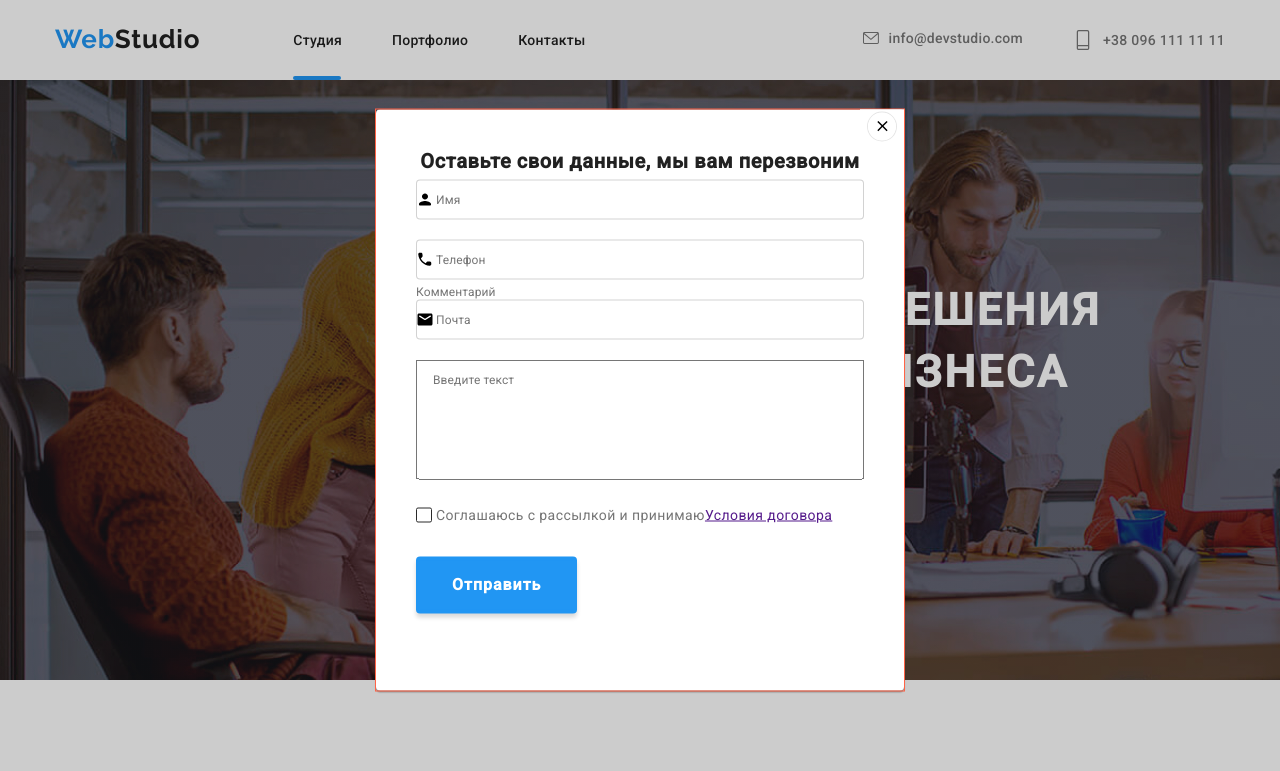
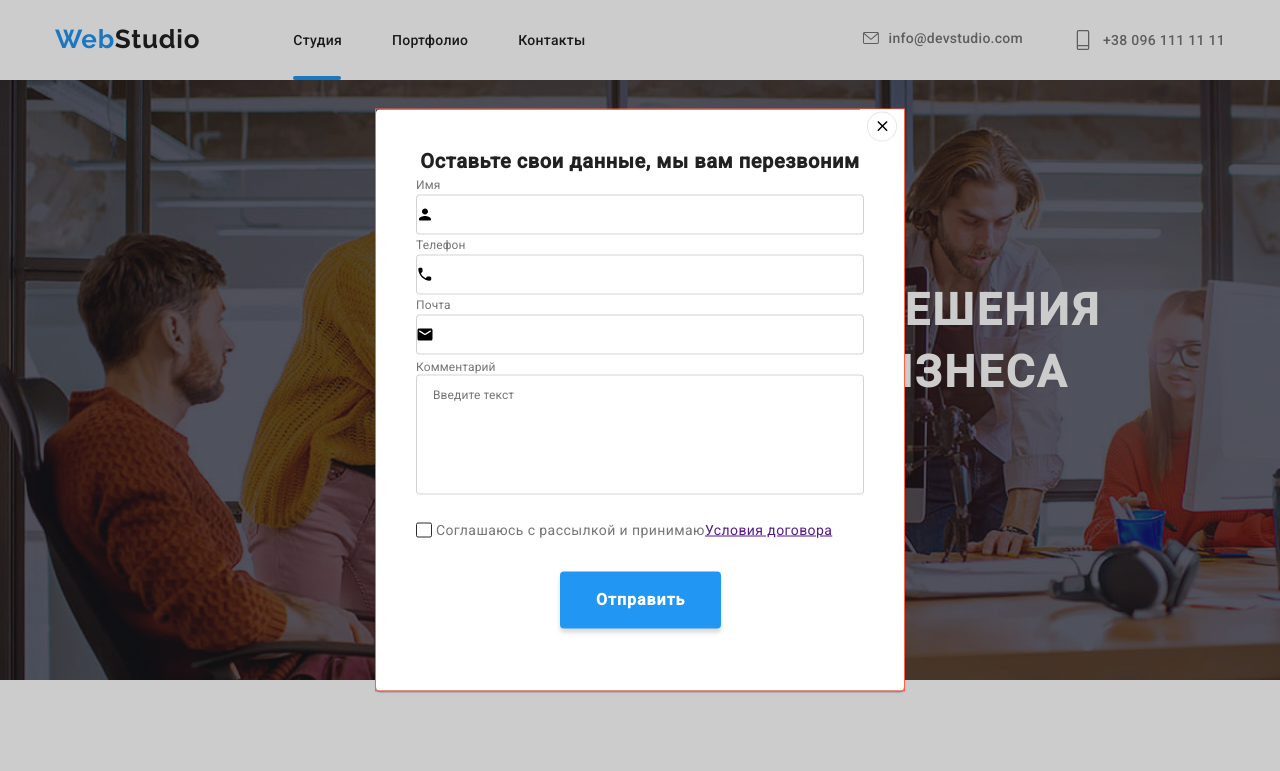
Before and after one commit to Serhii-Kolechko/goit-markup-hw-06, a plain HTML site: page index.html in a window 1280 px wide. Both pictures are taken after a click on the button "Заказать услугу". Shown: the top 771 px of the page. Drawn offline with nearby package versions, Linux system fonts and the light colour scheme.

Commit message:
Update main.css

```diff
--- a/css/main.css
+++ b/css/main.css
@@ -1605,15 +1605,20 @@ background-color: white;
 border: 1px solid rgba(0, 0, 0, 0.1);
 border-radius: 50%;
 }
-
+.icon-close:focus{
+  fill: var(--accent-color);
+}
   /* ДЗ НОМЕР 6 РИСУЕМ ФОРМУ */
 textarea{
   resize: none;
   position: relative;
+  border: 1px solid rgba(33, 33, 33, 0.2);
+  box-sizing: border-box;
+  border-radius: 4px;
 }
 .textarea-span{
   position: absolute;
-  top: 175px;
+  top: 250px;
   left: 40px;
   font-family: Roboto;
   font-style: normal;
@@ -1621,6 +1626,7 @@ textarea{
   font-size: 12px;
   line-height: 14px;
   letter-spacing: 0.01em;
+
 
   color: #757575;
 }
@@ -1653,7 +1659,7 @@ textarea{
 
   color: #212121;
 
-  padding-bottom: 30px;
+  margin-bottom: 22px;
   width: 448px;
   height: 23px;
 }
@@ -1662,6 +1668,7 @@ textarea{
   display: flex;
   flex-direction: column;
   margin-bottom: 10px;
+
 }
 .form-field input{
   padding: 0;
@@ -1672,6 +1679,7 @@ textarea{
   padding-left: 30px;
   width: 448px;
   height: 40px;
+  cursor: pointer;
 
 }
 .form-field input:focus{
@@ -1824,7 +1832,7 @@ height: 120px;
 .form-field:focus-within > .form-person-span >.form-person {
 fill: var(--accent-color);
 }
-
+/*
 .form-field:focus-within > .form-label{
   transform: translate(-22px, -22px);
 
@@ -1842,6 +1850,20 @@ fill: var(--accent-color);
 
 .form-input:not(:placeholder-shown)+.form-label{
   transform: translate(-22px, -22px);
+} */
+
+
+.form-label{
+position: absolute;
+top: -10px;
+left: 0;
+
+}
+.form-field{
+  position: relative;
+}
+.form-btn{
+  margin-left: 144px;
 }
 
 
```
